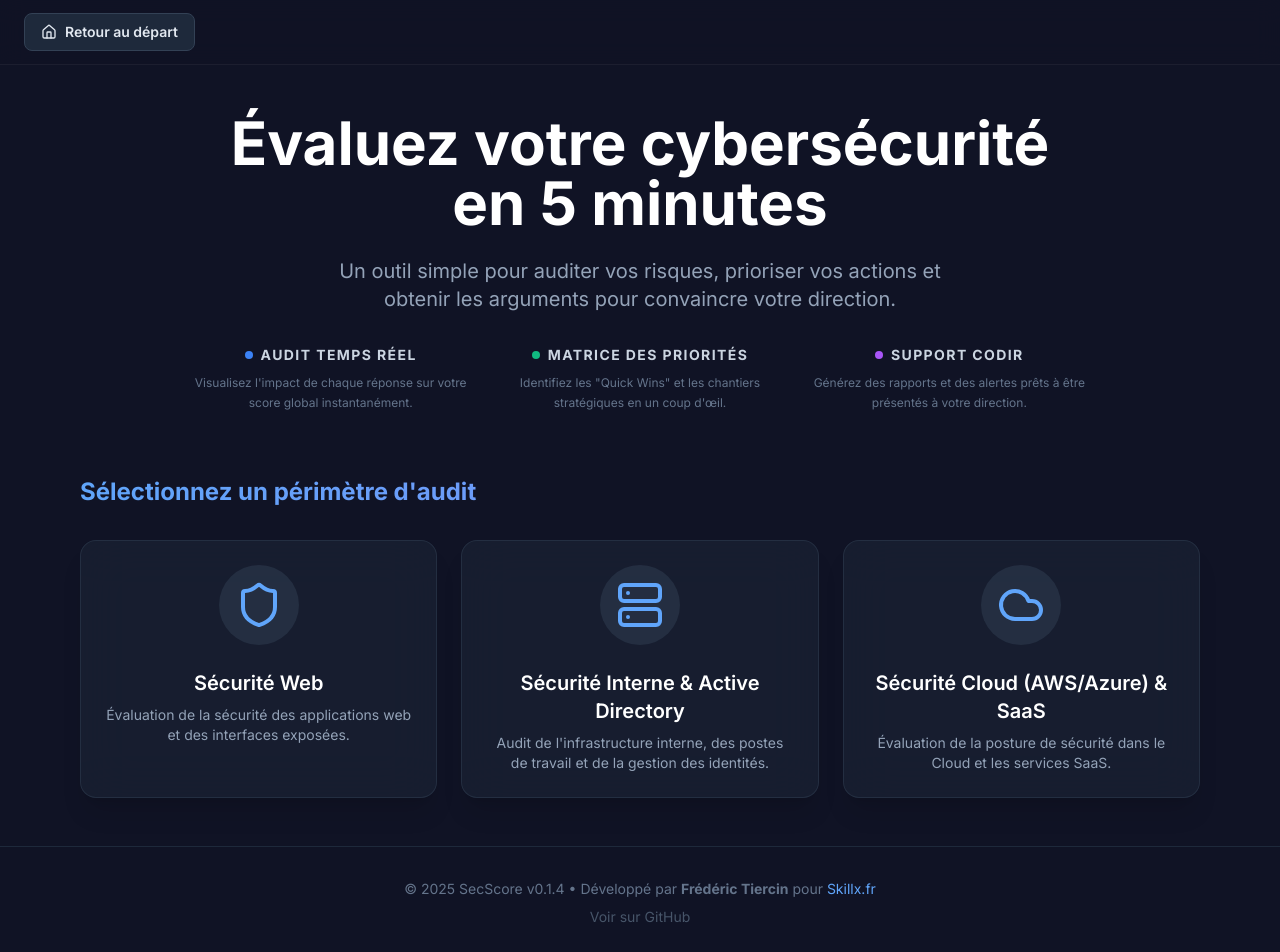
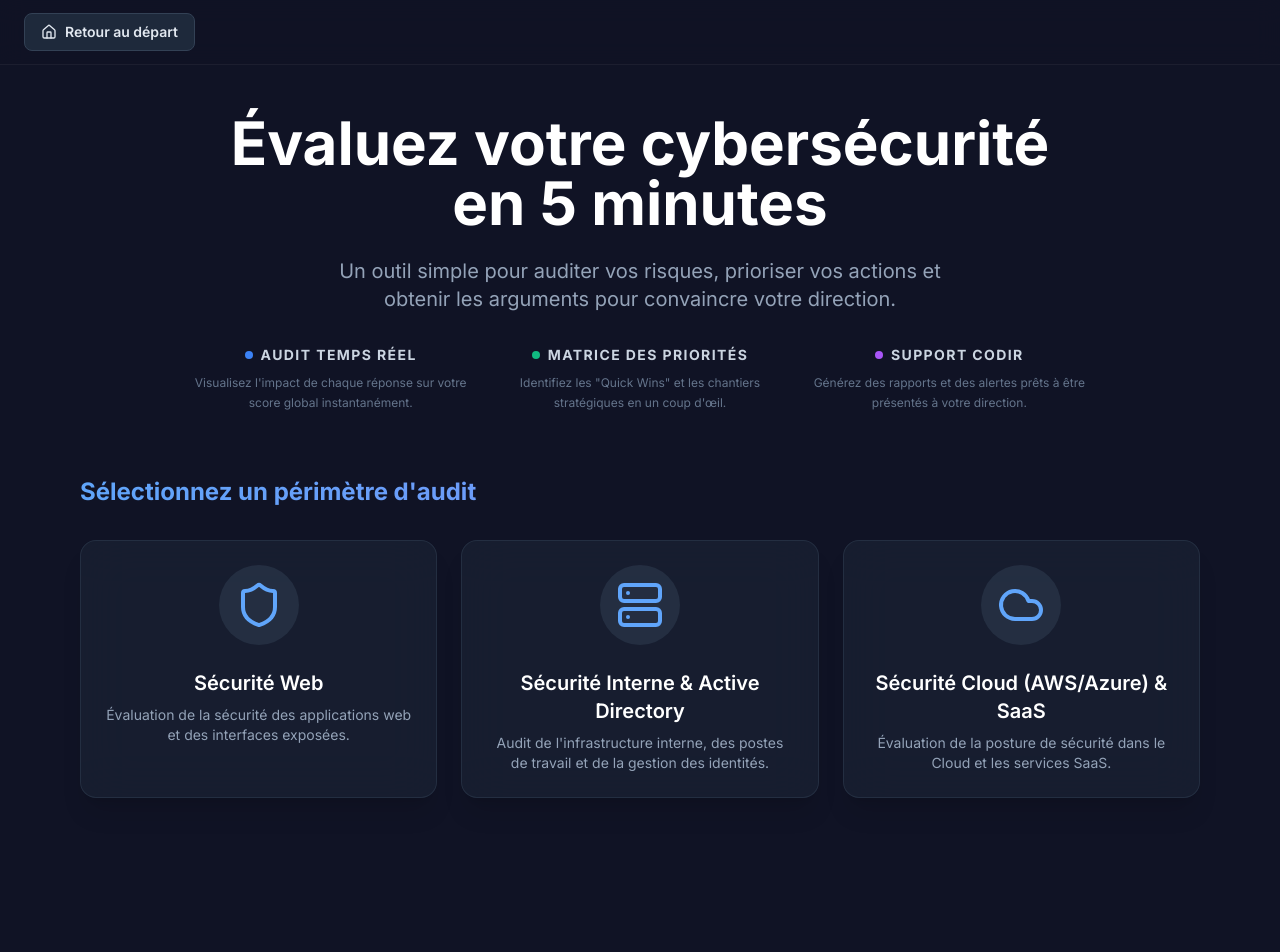
Before and after one commit to Skillx-fr/SecScore, a React (Vite) app: page / in a window 1280 px wide. Shown: the top 952 px of the page. After the commit the page ends 846 px from the top, so only its background shows below. Built offline with nearby package versions, Linux system fonts and the light colour scheme.

Commit message:
refactor: remove footer from App.jsx

```diff
--- a/src/App.jsx
+++ b/src/App.jsx
@@ -6,7 +6,6 @@ import { ResultsDashboard } from './components/ResultsDashboard';
 import { LiveScoreGauge } from './components/LiveScoreGauge';
 import { Home } from 'lucide-react';
 import data from './data/questions.json';
-import pkg from '../package.json';
 
 function App() {
   const [currentTheme, setCurrentTheme] = useState(null);
@@ -89,18 +88,6 @@ function App() {
           </div>
         )}
       </main>
-
-      {/* Footer */}
-      <footer className="border-t border-slate-800 py-8 text-center text-slate-500 text-sm">
-        <div className="flex flex-col items-center gap-2">
-          <p>
-            &copy; {new Date().getFullYear()} SecScore v{pkg.version} &bull; Développé par <strong>Frédéric Tiercin</strong> pour <a href="https://skillx.fr" target="_blank" rel="noopener noreferrer" className="text-blue-400 hover:text-blue-300 transition-colors">Skillx.fr</a>
-          </p>
-          <a href="https://github.com/Skillx-fr/SecScore" target="_blank" rel="noopener noreferrer" className="text-slate-600 hover:text-slate-400 transition-colors">
-            Voir sur GitHub
-          </a>
-        </div>
-      </footer>
     </div>
   );
 }
```
